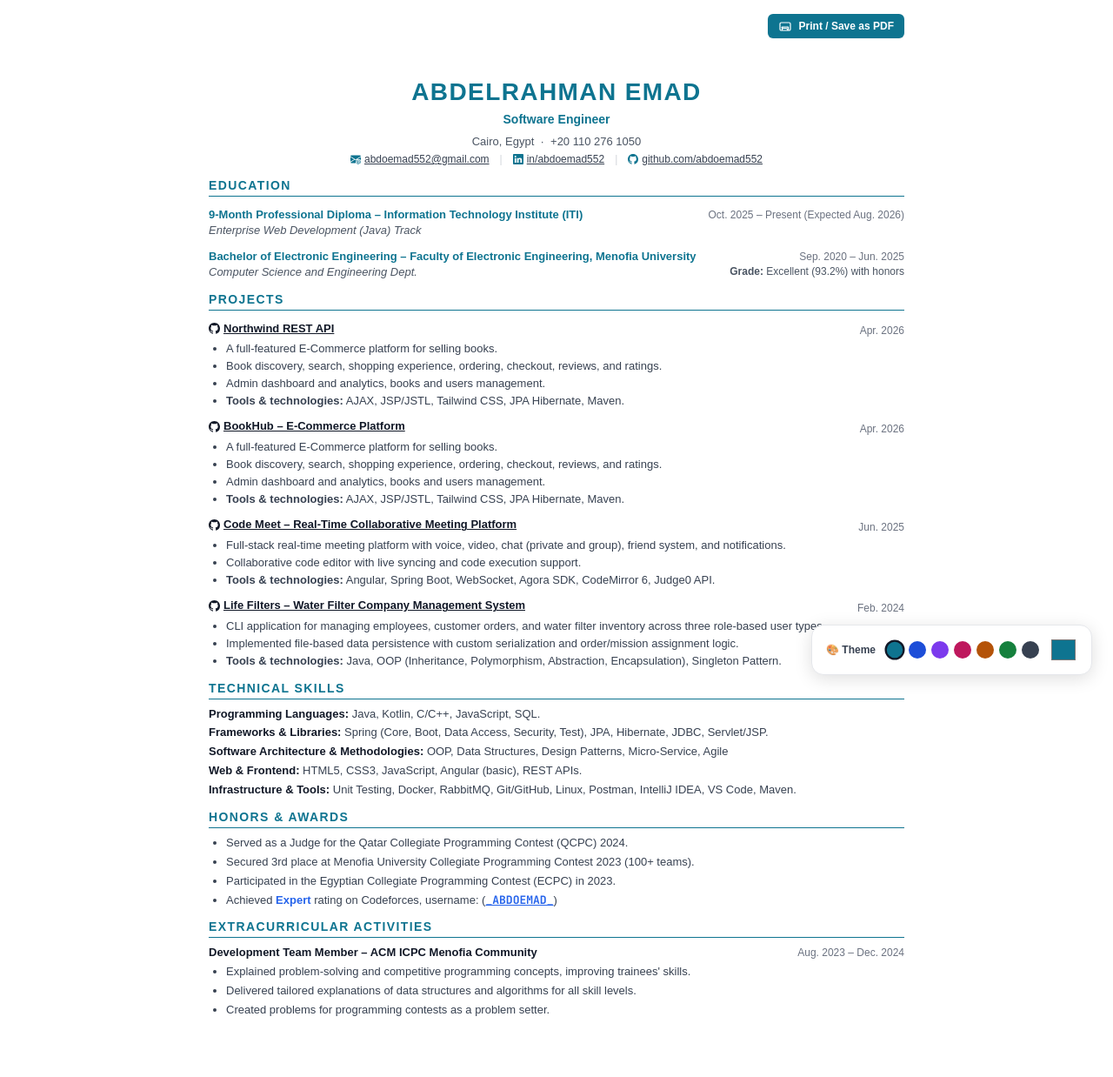
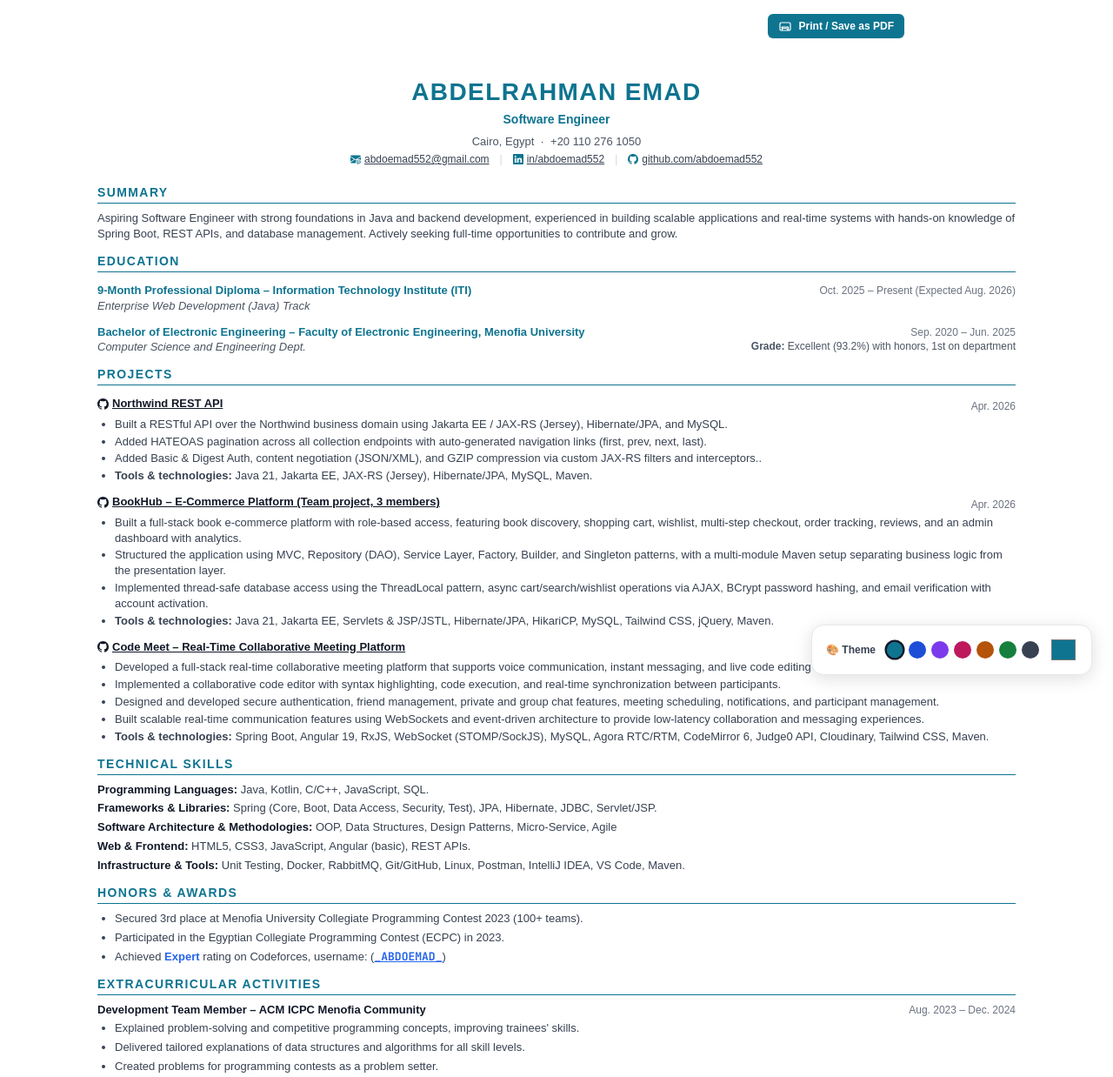
Before and after one commit to abdoemad552/cv, a website: page index.html in a window 1280 px wide. Shown: the whole page at 87% size. Before the commit the page ends 1210 px from the top, so only its background shows below. Drawn offline with nearby package versions, Linux system fonts and the light colour scheme; a web font is replaced by a local one.

Commit message:
new update

```diff
--- a/css/fonts.css
+++ b/css/fonts.css
@@ -12,3 +12,9 @@
 .jb-bold     { font-family: 'JetBrains Mono', sans-serif; font-weight: 700; }
 .jb-italic   { font-family: 'JetBrains Mono', sans-serif; font-style: italic; }
 .jb-bold-italic { font-family: 'JetBrains Mono', sans-serif; font-weight: 700; font-style: italic; }
+
+.lm-roman-regular  { font-family: 'LM Roman 10', sans-serif; font-weight: 400; }
+.lm-roman-medium   { font-family: 'LM Roman 10', sans-serif; font-weight: 500; }
+.lm-roman-bold     { font-family: 'LM Roman 10', sans-serif; font-weight: 700; }
+.lm-roman-italic   { font-family: 'LM Roman 10', sans-serif; font-style: italic; }
+.lm-roman-bold-italic { font-family: 'LM Roman 10', sans-serif; font-weight: 700; font-style: italic; }
--- a/css/index.css
+++ b/css/index.css
@@ -15,8 +15,11 @@
     html, body {
         width: 100%;
         background: #fff !important;
-        font-size: 10.5pt;
         line-height: 1.38;
+    }
+
+    * {
+        font-size: 8.8pt;
     }
 
     /* Remove screen-only elements */
--- a/index.html
+++ b/index.html
@@ -35,7 +35,7 @@
     </button>
 </div>
 
-<div class="max-w-4xl mx-auto px-4 sm:px-8 md:px-12 py-6 sm:py-10">
+<div class="max-w-6xl mx-auto px-4 sm:px-8 md:px-12 py-6 sm:py-10">
 
     <!-- ── Name & Title ── -->
     <div class="text-center mb-2">
@@ -83,18 +83,18 @@
         </a>
     </div>
 
-<!--    &lt;!&ndash; ── SUMMARY ── &ndash;&gt;-->
-<!--    <div class="mt-5">-->
-<!--        <h2 class="text-sm font-bold uppercase border-b border-cyan-700 pb-0.5 mb-2 tracking-widest text-cyan-700">-->
-<!--            Summary-->
-<!--        </h2>-->
-<!--        <p class="text-gray-700">-->
-<!--            Junior Software Engineer with strong foundations in Java and backend development,-->
-<!--            experienced in building scalable applications and real-time systems with hands-on knowledge of-->
-<!--            Spring Boot, REST APIs, and database management.-->
-<!--            Actively seeking internship and full-time opportunities to contribute and grow.-->
-<!--        </p>-->
-<!--    </div>-->
+    <!-- ── SUMMARY ── -->
+    <div class="mt-5">
+        <h2 class="text-sm font-bold uppercase border-b border-cyan-700 pb-0.5 mb-2 tracking-widest text-cyan-700">
+            Summary
+        </h2>
+        <p class="text-gray-700">
+            Aspiring Software Engineer with strong foundations in Java and backend development,
+            experienced in building scalable applications and real-time systems with hands-on knowledge of
+            Spring Boot, REST APIs, and database management.
+            Actively seeking full-time opportunities to contribute and grow.
+        </p>
+    </div>
 
     <!-- ── EDUCATION ── -->
     <div class="mt-3">
@@ -124,7 +124,7 @@
                 </div>
                 <div class="flex flex-col sm:flex-row sm:justify-between gap-0.5">
                     <p class="italic text-gray-600">Computer Science and Engineering Dept.</p>
-                    <p class="text-xs text-gray-600 shrink-0"><span class="font-bold">Grade:</span> Excellent (93.2%) with honors</p>
+                    <p class="text-xs text-gray-600 shrink-0"><span class="font-bold">Grade:</span> Excellent (93.2%) with honors, 1st on department</p>
                 </div>
             </div>
 
@@ -151,10 +151,10 @@
                     <span class="text-xs text-gray-500 shrink-0">Apr. 2026</span>
                 </div>
                 <ul class="list-disc ml-5 space-y-0.5 text-gray-700">
-                    <li>A full-featured E-Commerce platform for selling books.</li>
-                    <li>Book discovery, search, shopping experience, ordering, checkout, reviews, and ratings.</li>
-                    <li>Admin dashboard and analytics, books and users management.</li>
-                    <li><span class="font-bold">Tools & technologies:</span> AJAX, JSP/JSTL, Tailwind CSS, JPA Hibernate, Maven.</li>
+                    <li>Built a RESTful API over the Northwind business domain using Jakarta EE / JAX-RS (Jersey), Hibernate/JPA, and MySQL.</li>
+                    <li>Added HATEOAS pagination across all collection endpoints with auto-generated navigation links (first, prev, next, last).</li>
+                    <li>Added Basic & Digest Auth, content negotiation (JSON/XML), and GZIP compression via custom JAX-RS filters and interceptors..</li>
+                    <li><span class="font-bold">Tools & technologies:</span> Java 21, Jakarta EE, JAX-RS (Jersey), Hibernate/JPA, MySQL, Maven.</li>
                 </ul>
             </div>
 
@@ -166,15 +166,15 @@
                         <svg fill="currentColor" height="13" viewBox="0 0 16 16" width="13" xmlns="http://www.w3.org/2000/svg">
                             <path d="M8 0C3.58 0 0 3.58 0 8c0 3.54 2.29 6.53 5.47 7.59.4.07.55-.17.55-.38 0-.19-.01-.82-.01-1.49-2.01.37-2.53-.49-2.69-.94-.09-.23-.48-.94-.82-1.13-.28-.15-.68-.52-.01-.53.63-.01 1.08.58 1.23.82.72 1.21 1.87.87 2.33.66.07-.52.28-.87.51-1.07-1.78-.2-3.64-.89-3.64-3.95 0-.87.31-1.59.82-2.15-.08-.2-.36-1.02.08-2.12 0 0 .67-.21 2.2.82.64-.18 1.32-.27 2-.27s1.36.09 2 .27c1.53-1.04 2.2-.82 2.2-.82.44 1.1.16 1.92.08 2.12.51.56.82 1.27.82 2.15 0 3.07-1.87 3.75-3.65 3.95.29.25.54.73.54 1.48 0 1.07-.01 1.93-.01 2.2 0 .21.15.46.55.38A8.01 8.01 0 0 0 16 8c0-4.42-3.58-8-8-8"/>
                         </svg>
-                        BookHub – E-Commerce Platform
+                        BookHub – E-Commerce Platform (Team project, 3 members)
                     </a>
                     <span class="text-xs text-gray-500 shrink-0">Apr. 2026</span>
                 </div>
                 <ul class="list-disc ml-5 space-y-0.5 text-gray-700">
-                    <li>A full-featured E-Commerce platform for selling books.</li>
-                    <li>Book discovery, search, shopping experience, ordering, checkout, reviews, and ratings.</li>
-                    <li>Admin dashboard and analytics, books and users management.</li>
-                    <li><span class="font-bold">Tools & technologies:</span> AJAX, JSP/JSTL, Tailwind CSS, JPA Hibernate, Maven.</li>
+                    <li>Built a full-stack book e-commerce platform with role-based access, featuring book discovery, shopping cart, wishlist, multi-step checkout, order tracking, reviews, and an admin dashboard with analytics.</li>
+                    <li>Structured the application using MVC, Repository (DAO), Service Layer, Factory, Builder, and Singleton patterns, with a multi-module Maven setup separating business logic from the presentation layer.</li>
+                    <li>Implemented thread-safe database access using the ThreadLocal pattern, async cart/search/wishlist operations via AJAX, BCrypt password hashing, and email verification with account activation.</li>
+                    <li><span class="font-bold">Tools & technologies:</span> Java 21, Jakarta EE, Servlets & JSP/JSTL, Hibernate/JPA, HikariCP, MySQL, Tailwind CSS, jQuery, Maven.</li>
                 </ul>
             </div>
 
@@ -191,28 +191,11 @@
                     <span class="text-xs text-gray-500 shrink-0">Jun. 2025</span>
                 </div>
                 <ul class="list-disc ml-5 space-y-0.5 text-gray-700">
-                    <li>Full-stack real-time meeting platform with voice, video, chat (private and group), friend system, and notifications.</li>
-                    <li>Collaborative code editor with live syncing and code execution support.</li>
-                    <li><span class="font-bold">Tools & technologies:</span> Angular, Spring Boot, WebSocket, Agora SDK, CodeMirror 6, Judge0 API.</li>
-                </ul>
-            </div>
-
-            <!-- Life Filters -->
-            <div>
-                <div class="flex flex-col sm:flex-row sm:justify-between sm:items-baseline gap-0.5 mb-1">
-                    <a class="inline-flex items-center gap-1 font-bold hover:text-cyan-700 transition-colors underline"
-                       href="https://github.com/abdoemad552/life-filters">
-                        <svg fill="currentColor" height="13" viewBox="0 0 16 16" width="13" xmlns="http://www.w3.org/2000/svg">
-                            <path d="M8 0C3.58 0 0 3.58 0 8c0 3.54 2.29 6.53 5.47 7.59.4.07.55-.17.55-.38 0-.19-.01-.82-.01-1.49-2.01.37-2.53-.49-2.69-.94-.09-.23-.48-.94-.82-1.13-.28-.15-.68-.52-.01-.53.63-.01 1.08.58 1.23.82.72 1.21 1.87.87 2.33.66.07-.52.28-.87.51-1.07-1.78-.2-3.64-.89-3.64-3.95 0-.87.31-1.59.82-2.15-.08-.2-.36-1.02.08-2.12 0 0 .67-.21 2.2.82.64-.18 1.32-.27 2-.27s1.36.09 2 .27c1.53-1.04 2.2-.82 2.2-.82.44 1.1.16 1.92.08 2.12.51.56.82 1.27.82 2.15 0 3.07-1.87 3.75-3.65 3.95.29.25.54.73.54 1.48 0 1.07-.01 1.93-.01 2.2 0 .21.15.46.55.38A8.01 8.01 0 0 0 16 8c0-4.42-3.58-8-8-8"/>
-                        </svg>
-                        Life Filters – Water Filter Company Management System
-                    </a>
-                    <span class="text-xs text-gray-500 shrink-0">Feb. 2024</span>
-                </div>
-                <ul class="list-disc ml-5 space-y-0.5 text-gray-700">
-                    <li>CLI application for managing employees, customer orders, and water filter inventory across three role-based user types.</li>
-                    <li>Implemented file-based data persistence with custom serialization and order/mission assignment logic.</li>
-                    <li><span class="font-bold">Tools & technologies:</span> Java, OOP (Inheritance, Polymorphism, Abstraction, Encapsulation), Singleton Pattern.</li>
+                    <li>Developed a full-stack real-time collaborative meeting platform that supports voice communication, instant messaging, and live code editing for developers and students.</li>
+                    <li>Implemented a collaborative code editor with syntax highlighting, code execution, and real-time synchronization between participants.</li>
+                    <li>Designed and developed secure authentication, friend management, private and group chat features, meeting scheduling, notifications, and participant management.</li>
+                    <li>Built scalable real-time communication features using WebSockets and event-driven architecture to provide low-latency collaboration and messaging experiences.</li>
+                    <li><span class="font-bold">Tools & technologies:</span> Spring Boot, Angular 19, RxJS, WebSocket (STOMP/SockJS), MySQL, Agora RTC/RTM, CodeMirror 6, Judge0 API, Cloudinary, Tailwind CSS, Maven.</li>
                 </ul>
             </div>
 
@@ -239,7 +222,6 @@
             Honors & Awards
         </h2>
         <ul class="list-disc ml-5 space-y-1 text-gray-700">
-            <li>Served as a Judge for the Qatar Collegiate Programming Contest (QCPC) 2024.</li>
             <li>Secured 3rd place at Menofia University Collegiate Programming Contest 2023 (100+ teams).</li>
             <li>Participated in the Egyptian Collegiate Programming Contest (ECPC) in 2023.</li>
             <li>
```
Also changed, not shown: css/tailwind.css.
